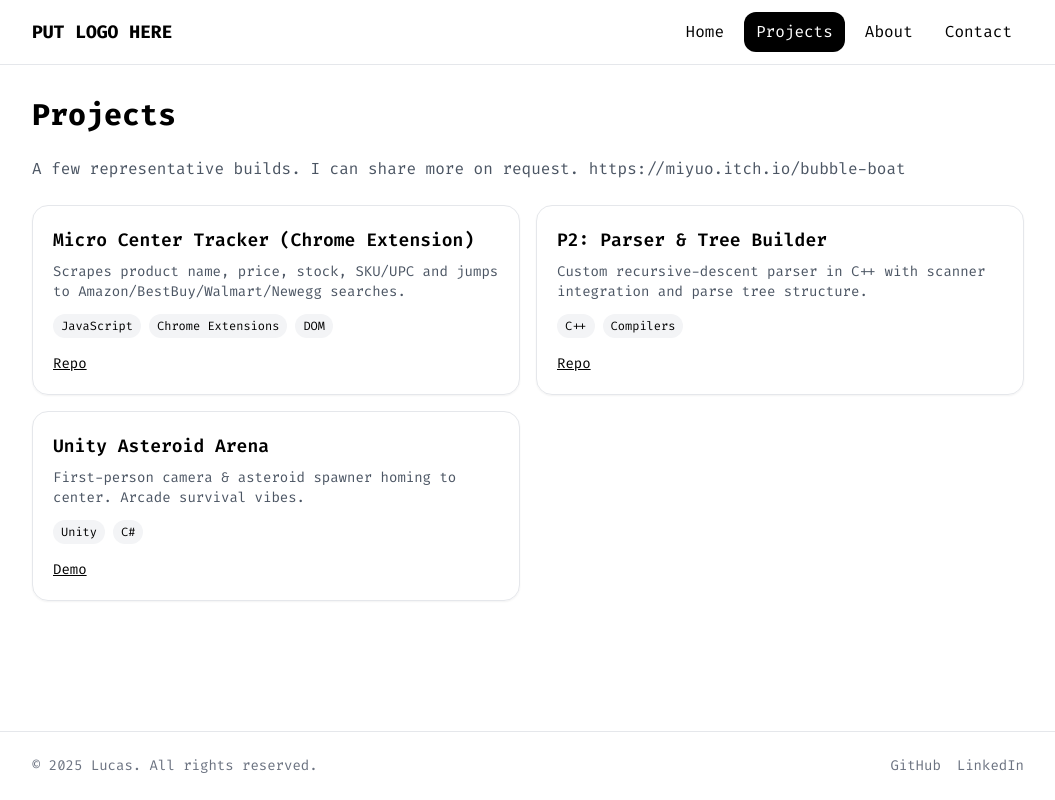
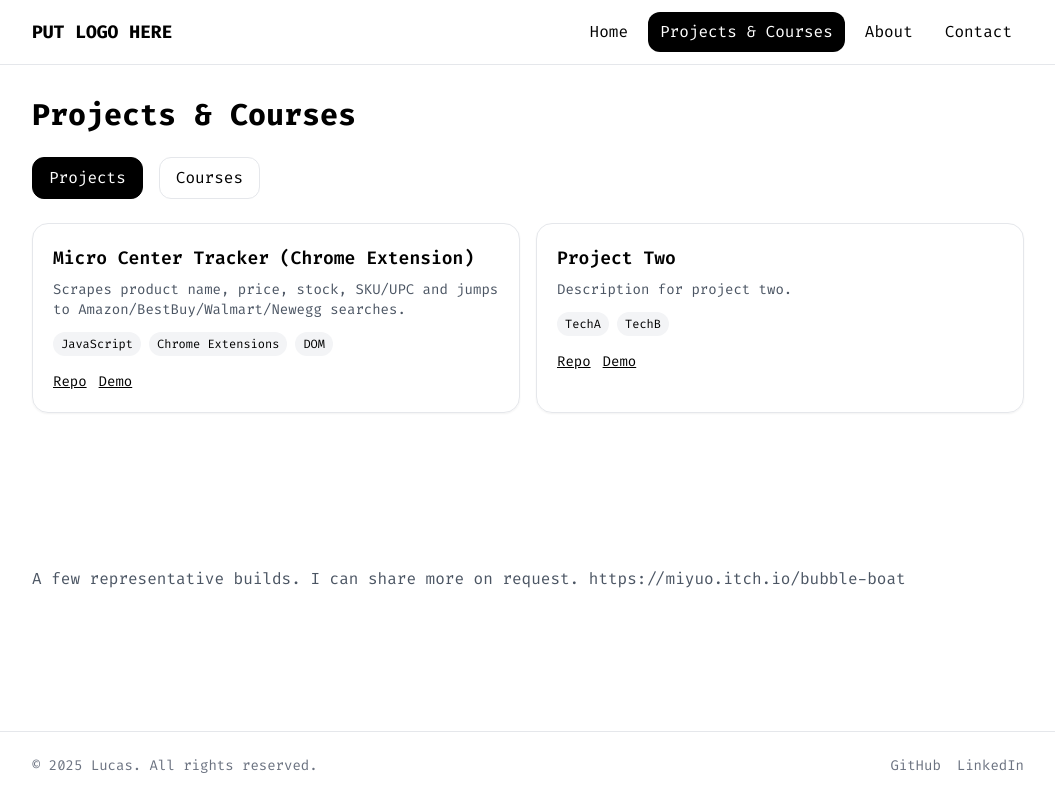
Before and after one commit to Lucasdelapena/LucasWebsite, a React (Vite) app in the folder website/: page /projects in a window 1280 px wide. Shown: the whole page, without its empty margins (112-1167 px from the left). Built offline with nearby package versions, Linux system fonts and the light colour scheme.

Commit message:
making more changes
Animations finished for the projects

```diff
--- a/website/package.json
+++ b/website/package.json
@@ -10,6 +10,7 @@
   },
   "dependencies": {
     "framer-motion": "^12.23.12",
+    "motion": "^12.23.12",
     "react": "^18.3.1",
     "react-dom": "^18.3.1",
     "react-router-dom": "^6.26.1"
--- /dev/null
+++ b/website/src/components/animations.jsx
@@ -0,0 +1,10 @@
+export const fadeSlide = {
+     initial: { opacity: 0, y: 10 },
+    animate: { opacity: 1, y: 0, transition: { duration: 0.25 } },
+    exit:    { opacity: 0, y: -10, transition: { duration: 0.2 } },
+};
+
+export const popin = {
+    initial : { scale: 0, y: 0 , x: 0},
+    animate : { scale: 1, y: 0 , x:0 , transition :{ duration: 0.25 } },
+};
--- a/website/src/pages/About.jsx
+++ b/website/src/pages/About.jsx
@@ -3,7 +3,7 @@ export default function About() {
     <section className="prose max-w-none">
       <h1>About</h1>
       <p>
-        I’m Lucas—CS grad and Esports Assistant/Community President. I like shipping
+        I’m Lucas — CS grad and Esports Assistant/Community President. I like shipping
         practical tools, clean UX, and performance-minded code.
       </p>
       <h3>Skills</h3>
--- a/website/src/pages/Contact.jsx
+++ b/website/src/pages/Contact.jsx
@@ -1,7 +1,18 @@
+import { motion } from 'framer-motion'
+
 export default function Contact() {
   return (
     <section className="grid gap-6 max-w-xl">
-      <h1 className="text-3xl font-bold">Contact</h1>
+      <h1>
+        <motion.p
+        className="text-3xl font-bold"
+        initial={{ opacity: 0, y: -20 }}
+        animate={{ opacity: 1, y: 0 }}
+        transition={{ duration: 0.7 }}
+        >
+          Contact
+        </motion.p>
+      </h1>
       <p className="text-gray-600">
         Best way: email me at <a className="underline" href="mailto:you@example.com">you@example.com</a>.
       </p>
--- a/website/src/pages/Home.jsx
+++ b/website/src/pages/Home.jsx
@@ -1,5 +1,5 @@
-import { motion } from "framer-motion";
-import RotatingTypewriter from "../components/Typewriter";
+import { motion } from "framer-motion"
+import RotatingTypewriter from "../components/Typewriter"
 
 export default function Home() {
   return (
@@ -20,7 +20,7 @@ export default function Home() {
               "is a software engineer.",
               "graduated from University of Missouri-St. Louis",
               "brings code to life through projects",
-              "is always learning, and always building.",
+              "is always learning, and building.",
             ]}
             speed={60}
             pause={1500}
--- a/website/src/pages/Projects.jsx
+++ b/website/src/pages/Projects.jsx
@@ -1,34 +1,137 @@
+import { motion, AnimatePresence } from 'framer-motion'
+import { useState } from 'react'
 import ProjectCard from '../components/ProjectCard.jsx'
+import { fadeSlide } from '../components/animations.jsx';
+import { popin } from '../components/animations.jsx';
 
-const data = [
+
+const projects = [
   {
     title: "Micro Center Tracker (Chrome Extension)",
     description: "Scrapes product name, price, stock, SKU/UPC and jumps to Amazon/BestBuy/Walmart/Newegg searches.",
     tech: ["JavaScript", "Chrome Extensions", "DOM"],
-    links: { repo: "https://github.com/yourusername/micro-center-tracker" }
+    links: { repo: "https://github.com/yourusername/micro-center-tracker", demo: "#" }
   },
   {
-    title: "P2: Parser & Tree Builder",
-    description: "Custom recursive-descent parser in C++ with scanner integration and parse tree structure.",
-    tech: ["C++", "Compilers"],
-    links: { repo: "https://github.com/yourusername/p2-parser" }
+    title: "Project Two",
+    description: "Description for project two.",
+    tech: ["TechA", "TechB"],
+    links: { repo: "#", demo: "#" }
+  },
+];
+
+const courses = [
+  {
+    title: "Course One",
+    description: "Description for course one.",
+    tech: ["Topic1", "Topic2"],
+    links: { details: "#" },
+    skills: ["C/C++, Python, JavaScript/React", "Chrome extensions, Node, Linux", "Unity/C#, Git, CI basics"]
   },
   {
-    title: "Unity Asteroid Arena",
-    description: "First-person camera & asteroid spawner homing to center. Arcade survival vibes.",
-    tech: ["Unity", "C#"],
-    links: { demo: "#" }
+    title: "Course Two",
+    description: "Description for course two.",
+    tech: ["TopicA", "TopicB"],
+    links: { details: "#" }
   },
-]
+];
+
+
 
 export default function Projects() {
+  const [tab, setTab] = useState('projects');
+  const TabBtn = ({ id, children }) => (
+    <button
+      onClick={() => setTab(id)}
+      className={`px-4 py-2 rounded-xl border transition
+        ${tab === id ? "bg-black text-white border-black" : "hover:bg-gray-100"}`}
+    >
+      {children}
+    </button>
+  );
+
   return (
     <section className="grid gap-6">
-      <h1 className="text-3xl font-bold">Projects</h1>
+      <h1 >
+        <motion.p
+          className="text-3xl font-bold"
+          initial={{ opacity: 0, y: -20 }}
+          animate={{ opacity: 1, y: 0 }}
+          transition={{ duration: 0.7 }}
+        >
+        Projects & Courses
+        </motion.p>
+      </h1>
+
+      <motion.section
+        initial={{ opacity: 0, x : -20}}
+        animate={{ opacity: 1, x : 0 }}
+        transition={{
+            duration: 0.7,
+
+        }}
+      >
+      <div className="flex gap-4">
+        <TabBtn id="projects" >Projects</TabBtn>
+        <TabBtn id="courses">Courses</TabBtn>
+      </div>
+      </motion.section>
+
+
+      <motion.div className="min-h-[320px]"
+          initial={{ opacity: 0, y : 20}}
+          animate={{ opacity: 1, y : 0 }}
+          delay={0.2}
+          transition={{
+              duration: 0.7,
+          }}
+      >
+        <AnimatePresence mode="wait" initial={false}>
+          {tab === 'projects' ? (
+            <motion.div
+              key="projects"
+              variants={fadeSlide}
+              initial="initial"
+              animate="animate"
+              exit="exit"
+              className="grid md:grid-cols-2 gap-4"
+            >
+              {projects.map((p) => (
+                <ProjectCard key={p.title} project={p} />
+              ))}
+            </motion.div>
+          ) : (
+            <motion.div
+              key="courses"
+              variants={fadeSlide}
+              initial="initial"
+              animate="animate"
+              exit="exit"
+              className="grid md:grid-cols-2 gap-4"
+            >
+              {courses.map((c) => ( //Maybe make a CourseCard component later !!!!
+                <article key={c.title} className="p-5 border rounded-2xl shadow-sm">
+                  <h3 className="font-semibold">{c.title}</h3>
+                  <p className="text-sm text-gray-600 mt-1">{c.description}</p>
+                  <ul className="flex flex-wrap gap-2 mt-3 text-xs">
+                    {(c.skills ?? c.tech)?.map((t) => (
+                      <li key={t} className="px-2 py-1 bg-gray-100 rounded-full">{t}</li>
+                    ))}
+                  </ul>
+                  {c.links?.details && (
+                    <a className="underline text-sm mt-3 inline-block" href={c.links.details} target="_blank" rel="noreferrer">
+                      Details
+                    </a>
+                  )}
+                </article>
+              ))}
+            </motion.div>
+          )}
+        </AnimatePresence>
+      </motion.div>
+
       <p className="text-gray-600">A few representative builds. I can share more on request.  https://miyuo.itch.io/bubble-boat</p>
-      <div className="grid md:grid-cols-2 gap-4">
-        {data.map((p) => <ProjectCard key={p.title} project={p} />)}
-      </div>
+
     </section>
   )
 }
--- a/website/src/routes/Layout.jsx
+++ b/website/src/routes/Layout.jsx
@@ -9,9 +9,9 @@ export default function Layout() {
       <nav className="sticky top-0 bg-white/80 backdrop-blur border-b z-10">
         <div className="mx-auto max-w-5xl px-4 py-3 flex items-center justify-between">
           <Link to="/" className="font-bold text-lg">PUT LOGO HERE</Link>
-          <div className="flex gap-2">
+          <div className="flex gap-2 text-center items-center">
             <NavLink to="/" className={navLink} end>Home</NavLink>
-            <NavLink to="/projects" className={navLink}>Projects</NavLink>
+            <NavLink to="/projects" className={navLink}>Projects & Courses</NavLink>
             <NavLink to="/about" className={navLink}>About</NavLink>
             <NavLink to="/contact" className={navLink}>Contact</NavLink>
           </div>
```
Also changed, not shown: 1 other file (tests, documents, lock files or other folders).
